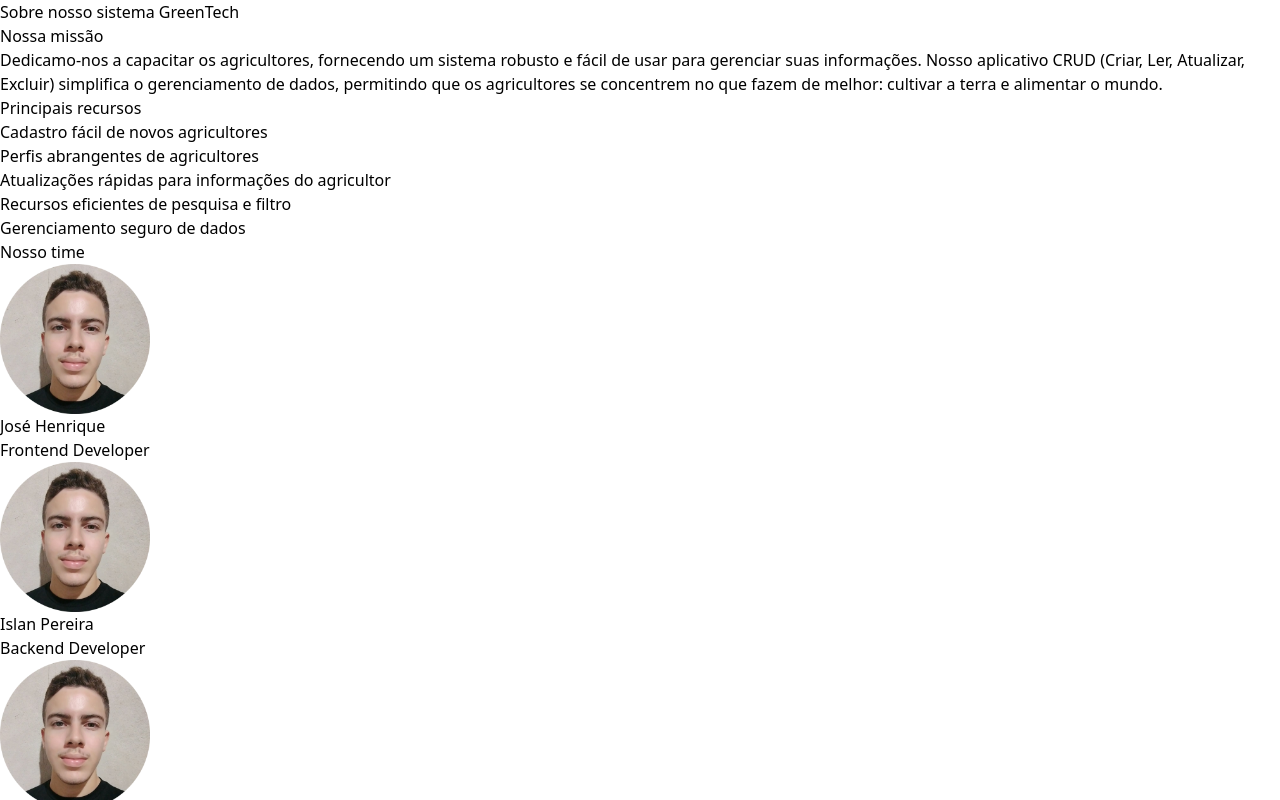
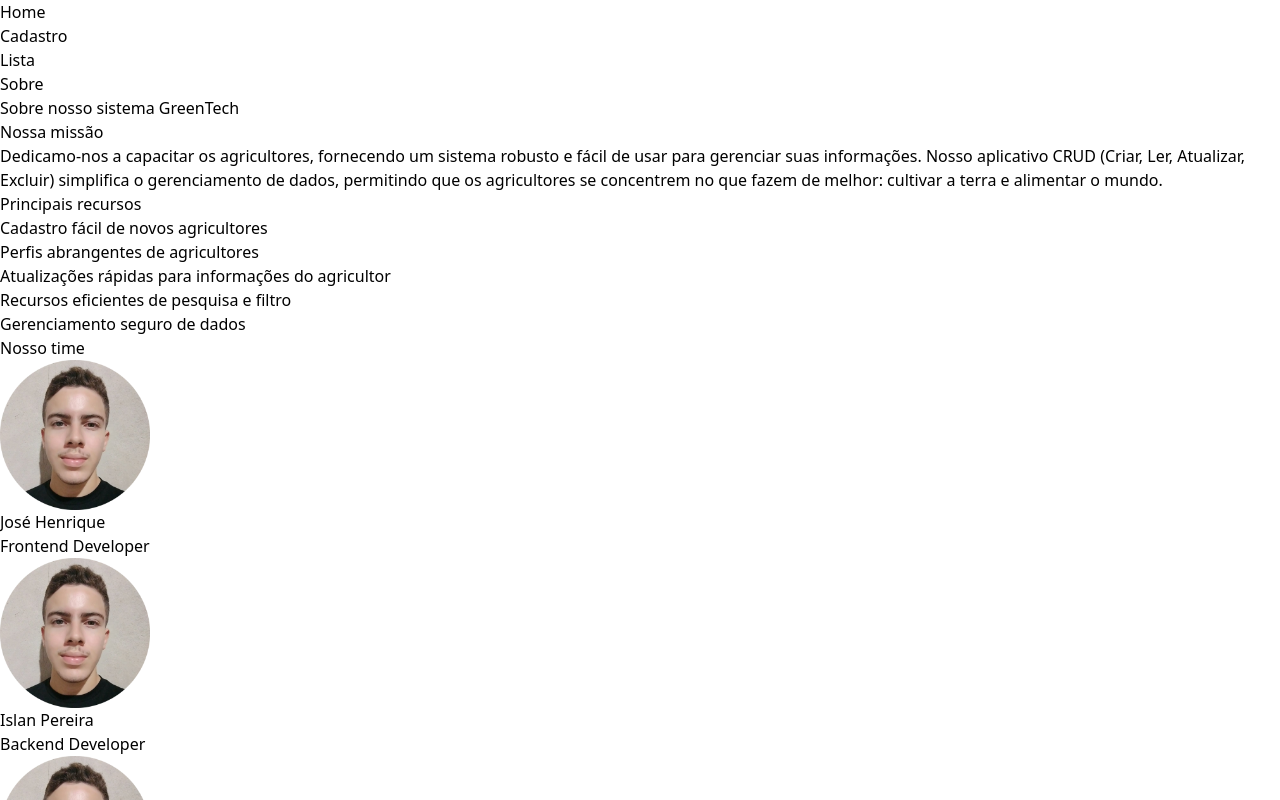
Before and after one commit to Bancos-de-Dados-II/projeto-2-mongodb-housestark, a React (Vite) app in the folder spa/: page /sobre in a window 1280 px wide. Shown: the top 800 px of the page. Built offline with nearby package versions, Linux system fonts and the light colour scheme.

Commit message:
view: add header in about page

```diff
--- a/spa/src/pages/about.jsx
+++ b/spa/src/pages/about.jsx
@@ -1,12 +1,14 @@
+import { Header } from "../components/header.jsx"
 import {TeamCard} from "../components/team-card.jsx"
 
 export function About() {
   return (
     <div className="min-h-screen bg-slate-300">
-      <main className="container mx-auto px-4 py-8">
-        <h1 className="text-4xl font-bold text-center mb-8 text-green-800">Sobre nosso sistema GreenTech</h1>
+      <Header />
+      <main className="px-8 mx-auto py-8">
 
-        <section className="mb-12">
+        <section className="mb-12 bg-slate-50 w-full rounded">
+          <h1 className="text-4xl font-bold text-center mb-8 text-green-800">Sobre nosso sistema GreenTech</h1>
           <h2 className="text-2xl font-semibold mb-4 text-green-700">Nossa missão</h2>
           <p className="text-lg text-gray-700">
           Dedicamo-nos a capacitar os agricultores, fornecendo um sistema robusto e fácil de usar para gerenciar suas informações. Nosso aplicativo CRUD (Criar, Ler, Atualizar, Excluir) simplifica o gerenciamento de dados, permitindo que os agricultores se concentrem no que fazem de melhor: cultivar a terra e alimentar o mundo.
```
